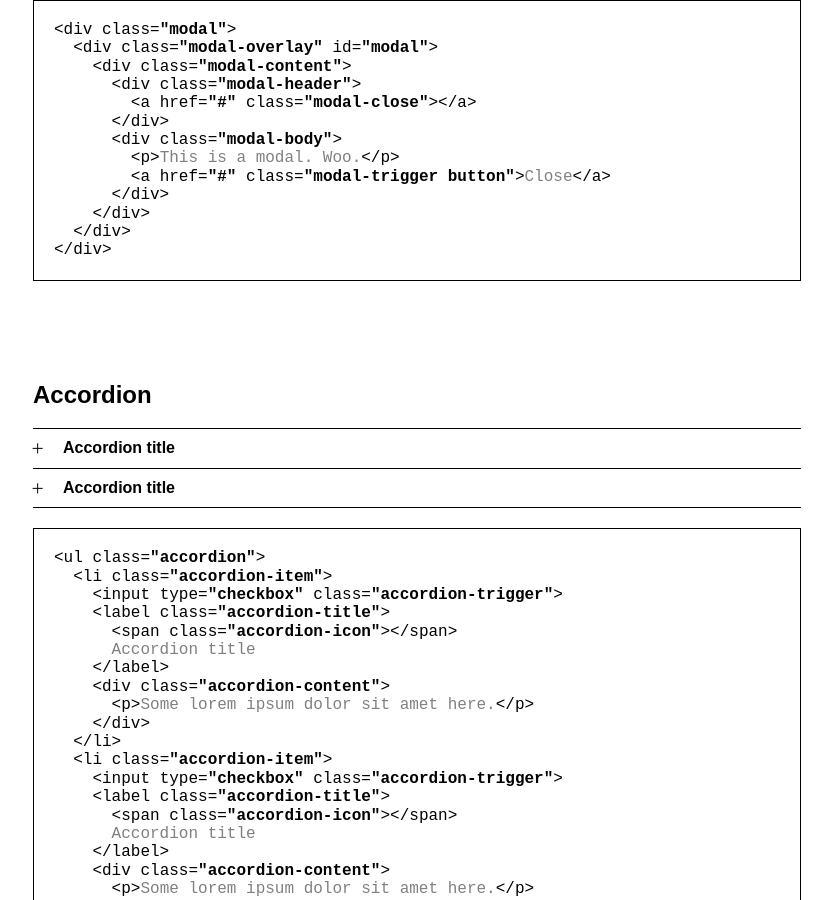
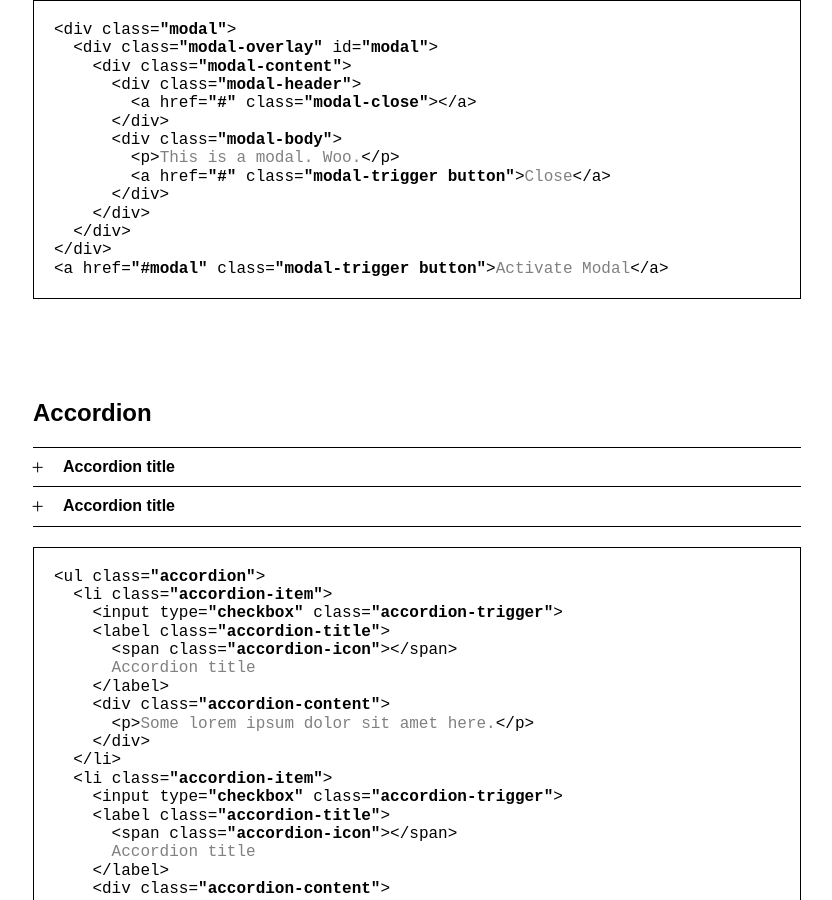
Before and after one commit to harrypujols/jsless, a Jekyll site: the page built from index.html, in a window 1280 px wide and 900 px high, scrolled down 749 px. Shown: the whole window, without its empty margins (223-1055 px from the left). Built offline with Jekyll 4.4.1, drawn with Linux system fonts in a browser that asks for light colours.

Commit message:
Missing line

```diff
--- a/_includes/modal.html
+++ b/_includes/modal.html
@@ -29,4 +29,5 @@
     </div>
   </div>
 </div>
+<a href="#modal" class="modal-trigger button">Activate Modal</a>
 {% endhighlight %}
```
